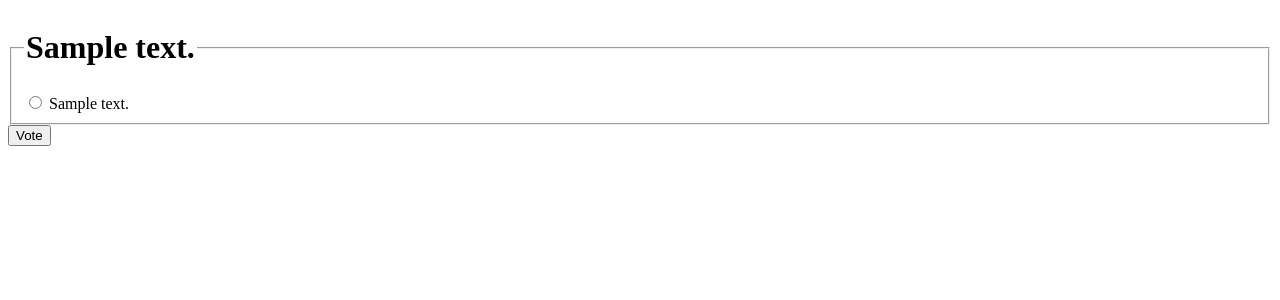
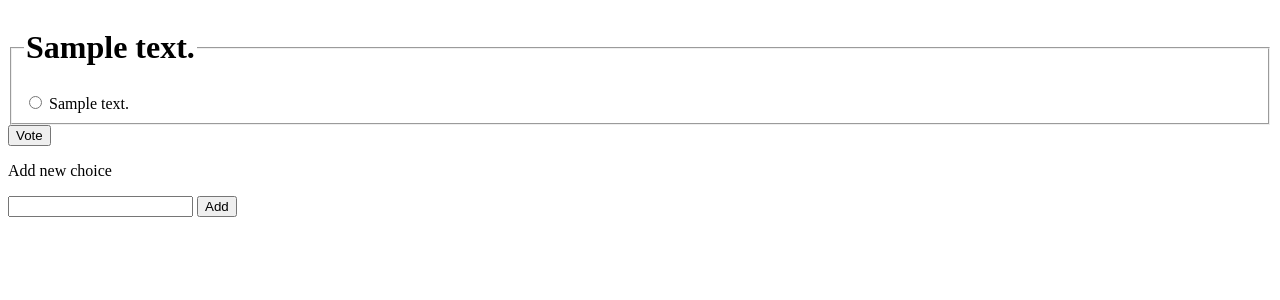
Before and after one commit to Yogho358/cyber-security-project-1, a Django app: page /polls/1/ in a window 1280 px wide. Shown: the top 300 px of the page. Run offline with Django 4.2, Linux system fonts and the light colour scheme; tables that the repository leaves empty hold one stand-in row (values such as "Sample post").

Commit message:
added injection flaw

```diff
--- a/polls/templates/polls/detail.html
+++ b/polls/templates/polls/detail.html
@@ -14,3 +14,10 @@
     </fieldset>
     <input type="submit" value="Vote">
 </form>
+
+<form action="{% url 'polls:add_choice' question.id %}" method="post">
+    {% csrf_token %}
+    <p>Add new choice</p>
+    <input type="text" name="add_choice">
+    <input type="submit" value="Add">
+</form>
--- a/polls/templates/polls/results.html
+++ b/polls/templates/polls/results.html
@@ -2,7 +2,7 @@
 
 <ul>
     {% for choice in question.choice_set.all %}
-        <li>{{ choice.choice.text }} -- {{ choice.votes }} vote{{ choice.votes|pluralize }}</li>
+        <li>{{ choice.choice_text }} -- {{ choice.votes }} vote{{ choice.votes|pluralize }}</li>
     {% endfor %}
 </ul>
 
--- a/polls/urls.py
+++ b/polls/urls.py
@@ -6,5 +6,6 @@ urlpatterns = [
     path("", views.IndexView.as_view(), name="index"),
     path("<int:pk>/", views.DetailView.as_view(), name="detail"),
     path("<int:pk>/results/", views.ResultsView.as_view(), name="results"),
-    path("<int:question_id>/vote/", views.vote, name="vote")
+    path("<int:question_id>/vote/", views.vote, name="vote"),
+    path("<int:question_id>/add_choice", views.add_choice, name="add_choice")
     ]
--- a/polls/views.py
+++ b/polls/views.py
@@ -1,4 +1,4 @@
-from operator import ge
+import sqlite3
 from django.shortcuts import render, get_object_or_404
 from django.http import HttpResponseRedirect
 from .models import Question, Choice
@@ -21,6 +21,15 @@ def vote(request, question_id):
         selected_choice.save()
         return HttpResponseRedirect(reverse("polls:results", args=(question.id,)))
 
+def add_choice(request, question_id):
+
+    connection=sqlite3.connect("db.sqlite3")
+    add_choice = request.POST["add_choice"]
+    connection.execute(f"INSERT INTO Polls_choice (choice_text, votes, question_id) values ('{add_choice}', 0, {question_id})")
+    connection.commit()
+
+    return HttpResponseRedirect(reverse("polls:results", args=(question_id,)))
+
 class IndexView(generic.ListView):
     template_name = "polls/index.html"
     context_object_name = "latest_question_list"
```
